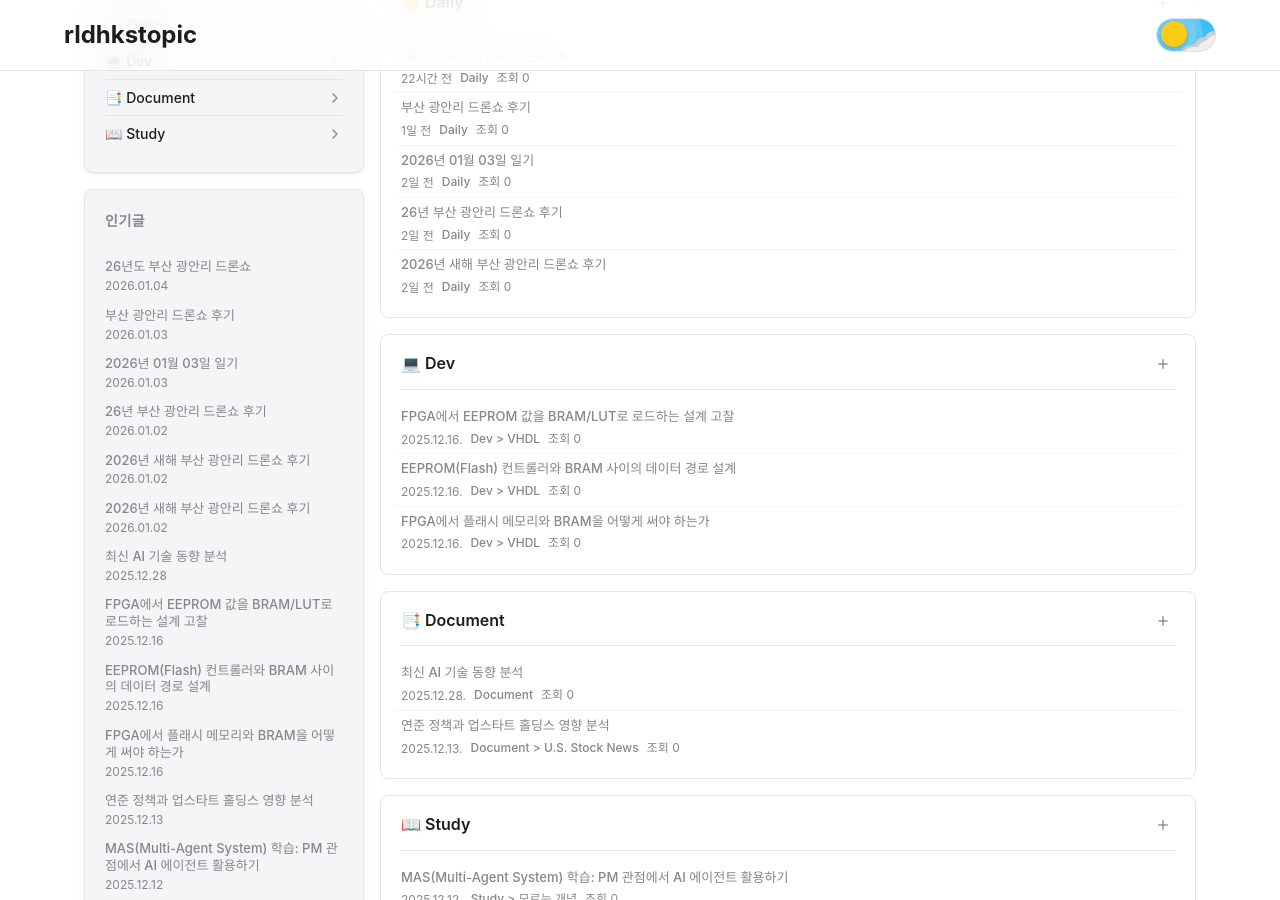
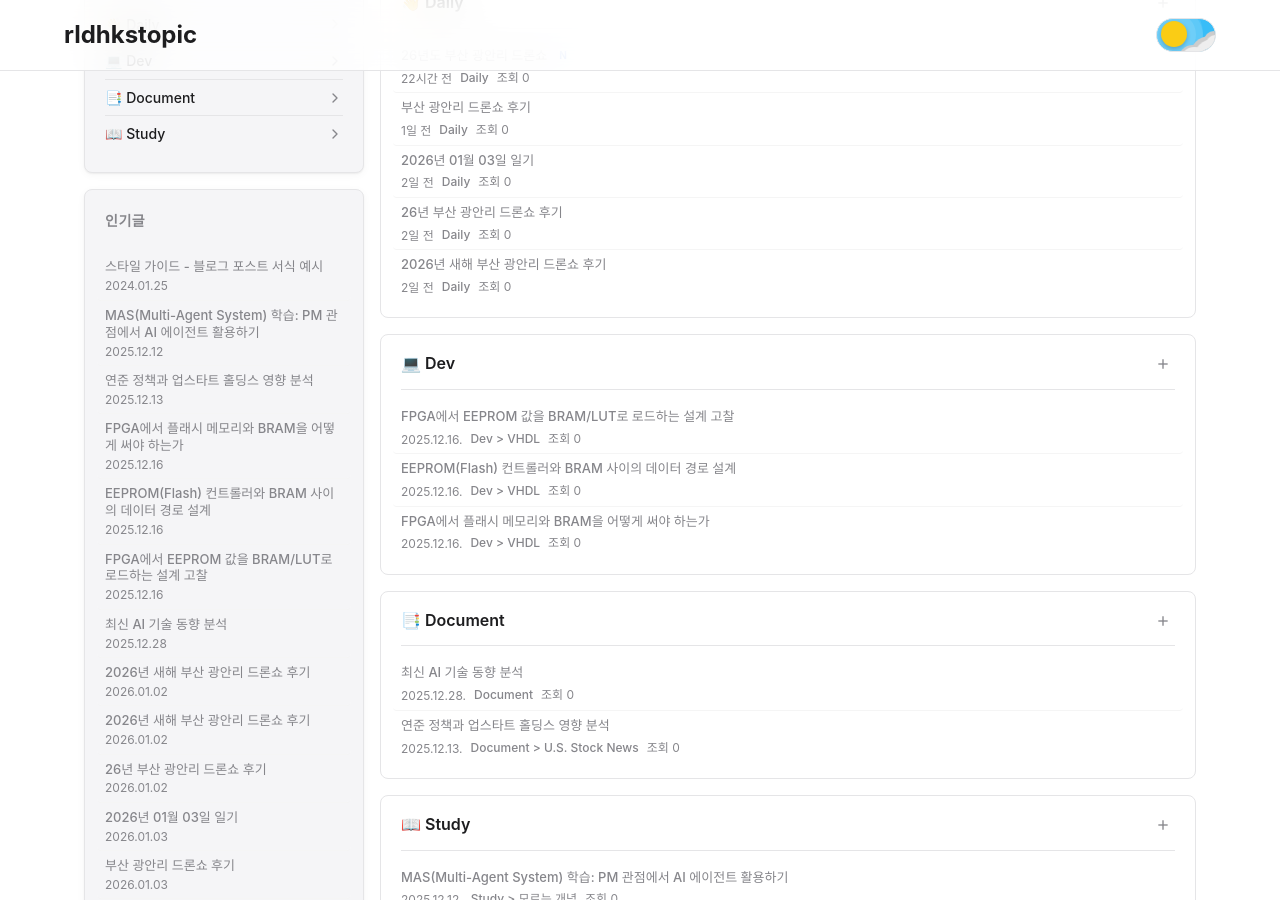
Before and after one commit to rldhkstopic/rldhkstopic.github.io, a Jekyll site: the page built from index.html, in a window 1280 px wide and 900 px high, scrolled down 487 px. Built offline with Jekyll 4.4.1, drawn with Linux system fonts in a browser that asks for light colours; nearby versions of some CDN libraries; some of the changed text lies outside the part shown.

Commit message:
Refactor: Display popular posts by views instead of recent
Co-authored-by: rldhks9232 <rldhks9232@gmail.com>

```diff
--- a/index.html
+++ b/index.html
@@ -209,8 +209,8 @@ layout: default
     <div class="sidebar-section">
       <div class="sidebar-section-title">인기글</div>
       <div class="post-list">
-        {% assign recent_posts = site.posts | limit: 5 %}
-        {% for post in recent_posts %}
+        {% assign popular_posts = site.posts | sort: "views" | reverse | limit: 5 %}
+        {% for post in popular_posts %}
           <a href="{{ post.url | relative_url }}" class="post-list-item" data-post-date="{{ post.date | date_to_xmlschema }}">
             <div class="post-list-title-wrapper">
               <span class="post-list-title">{{ post.title | escape }}</span>
```
